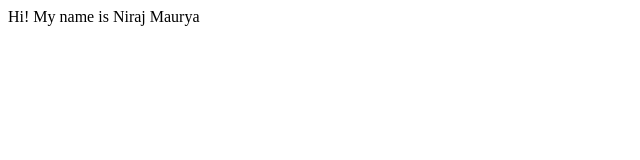
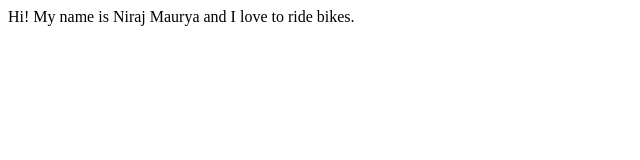
Before and after one commit to nirajmaurya17/niraj-portfolio, a plain HTML site: page index.html in a window 1280 px wide. Shown: the whole page, without its empty margins (0-640 px from the left). Drawn offline with Linux system fonts and the light colour scheme.

Commit message:
docs add bike

```diff
--- a/index.html
+++ b/index.html
@@ -7,6 +7,6 @@
     <title>nirajportfolio</title>
 </head>
 <body>
-    Hi! My name is Niraj Maurya
+    Hi! My name is Niraj Maurya and I love to ride bikes.
 </body>
 </html>
```
